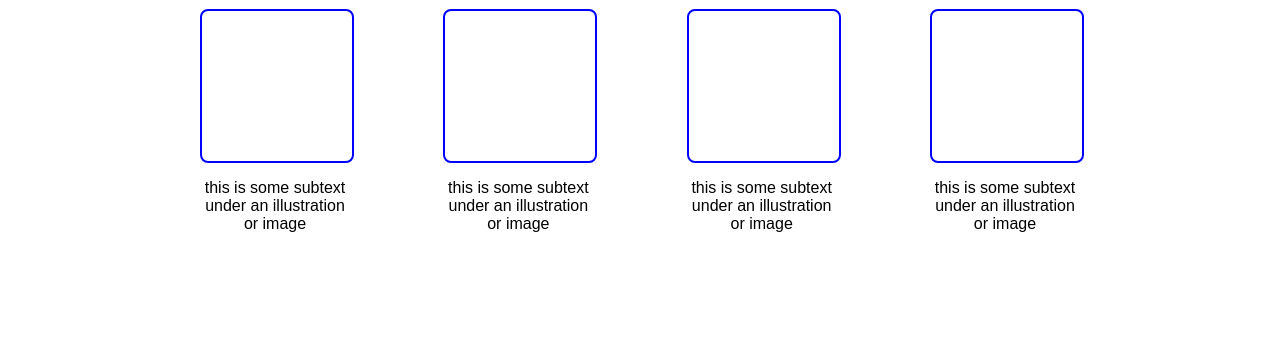
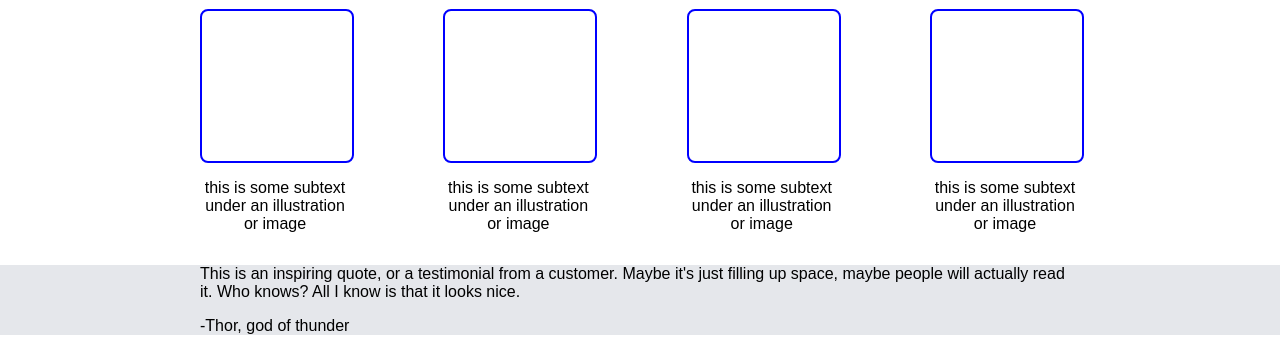
Before and after one commit to otayiz/odin-02-landingpage, a plain HTML site: page index.html in a window 1280 px wide. Shown: the part 566-917 px from the top of the page. Before the commit the page ends 815 px from the top, so only its background shows below. Drawn offline with Linux system fonts and the light colour scheme.

Commit message:
add text and some styling to quote

```diff
--- a/index.html
+++ b/index.html
@@ -64,6 +64,12 @@
                 </div>
             </div>
             <div class="quote">
+                <p>
+                    This is an inspiring quote, or a testimonial from a customer. Maybe it's just
+                    filling up space, maybe people will actually read it. Who knows? All I know is
+                    that it looks nice.
+                </p>
+                <p class="source">-Thor, god of thunder</p>
 
             </div>
             <div class="cta">
--- a/style.css
+++ b/style.css
@@ -89,3 +89,8 @@ nav li {
     border: 2px solid blue;
     border-radius: .5em;
 }
+
+.quote {
+    background: #e5e7eb;
+    padding: 0 200px;
+}
```
